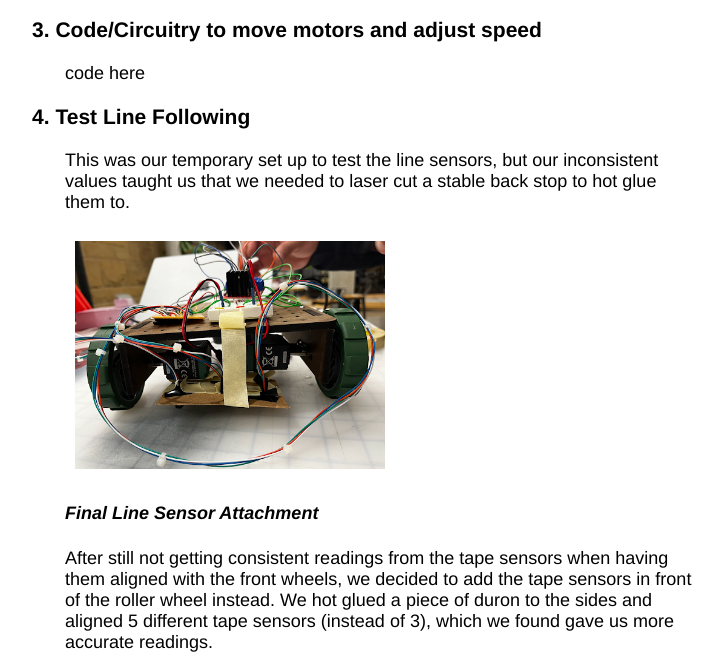
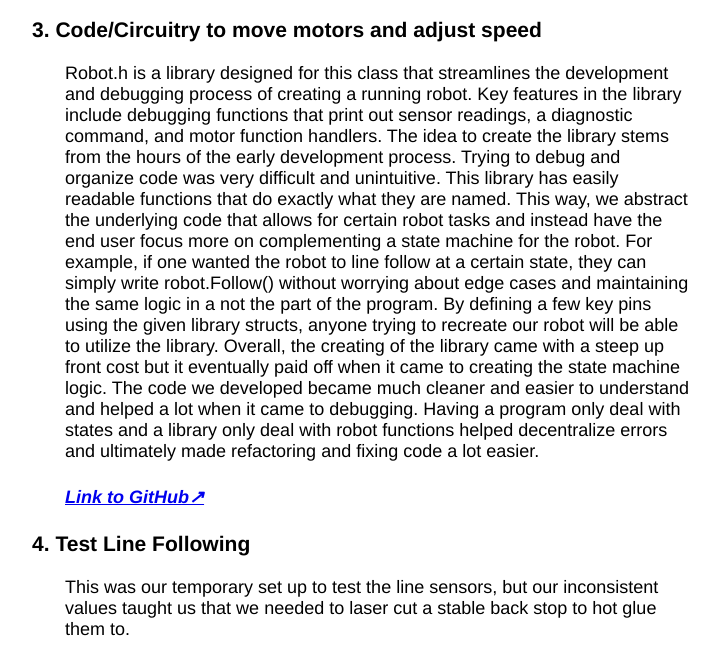
Before and after one commit to marcopizarro/me210report, a plain HTML site: page index.html in a window 1280 px wide. Shown: the part 4035-4701 px from the top of the page, without its empty margins (278-1001 px from the left). Drawn offline with Linux system fonts and the light colour scheme.

Commit message:
code and state

```diff
--- a/index.html
+++ b/index.html
@@ -238,8 +238,35 @@
         <div>
             <h3>3. Code/Circuitry to move motors and adjust speed</h3>
             <p>
-                code here
+                Robot.h is a library designed for this class that streamlines the development and debugging process of
+                creating a
+                running robot. Key features in the library include debugging functions that print out sensor readings, a
+                diagnostic
+                command, and motor function handlers.
+
+                The idea to create the library stems from the hours of the early development process. Trying to debug
+                and organize code
+                was very difficult and unintuitive. This library has easily readable functions that do exactly what they
+                are named. This
+                way, we abstract the underlying code that allows for certain robot tasks and instead have the end user
+                focus more on
+                complementing a state machine for the robot. For example, if one wanted the robot to line follow at a
+                certain state,
+                they can simply write robot.Follow() without worrying about edge cases and maintaining the same logic in
+                a not the part
+                of the program. By defining a few key pins using the given library structs, anyone trying to recreate
+                our robot will be
+                able to utilize the library.
+
+                Overall, the creating of the library came with a steep up front cost but it eventually paid off when it
+                came to creating
+                the state machine logic. The code we developed became much cleaner and easier to understand and helped a
+                lot when it
+                came to debugging. Having a program only deal with states and a library only deal with robot functions
+                helped
+                decentralize errors and ultimately made refactoring and fixing code a lot easier.
             </p>
+            <h4><a href="https://github.com/marcopizarro/ME210FinalProject" target="_blank">Link to GitHub↗</a></h4>
 
         </div>
         <div>
@@ -351,9 +378,8 @@
         <div>
             <h3>7. Execute state diagram to complete the task</h3>
             <p>
-                here
+                <img style="width: 100%;" src="images/state.jpg" alt="">
             </p>
-
         </div>
         <h3>Final Thoughts</h3>
         <p>The many late nights and frustrating hours spent designing the robot taught Team Swervo about the
--- a/styles.css
+++ b/styles.css
@@ -7,10 +7,26 @@ html {
     display: table;
     margin: auto;
 }
+input[type=checkbox] {
+  display: none;
+}
 
+.container img {
+  margin: 100px;
+  transition: transform 0.25s ease;
+  cursor: zoom-in;
+}
+
+input[type=checkbox]:checked ~ label > img {
+  transform: scale(2);
+  cursor: zoom-out;
+}
 body {
     display: table-cell;
     vertical-align: middle;
+}
+img {
+    width: 100%;
 }
 td {
     padding: 10px;
@@ -22,10 +38,10 @@ body {
     font-family: 'Helvetica', sans-serif;
     font-size: large;
     margin: 1em;
-    max-width: 700px;
     align-self: center;
+    max-width: 700;
     }
-    p, h4, img {
+    p, h4, img{
         margin-left: 5%;
     }
     img {
```
Also changed, not shown: images/state.jpg (added).
